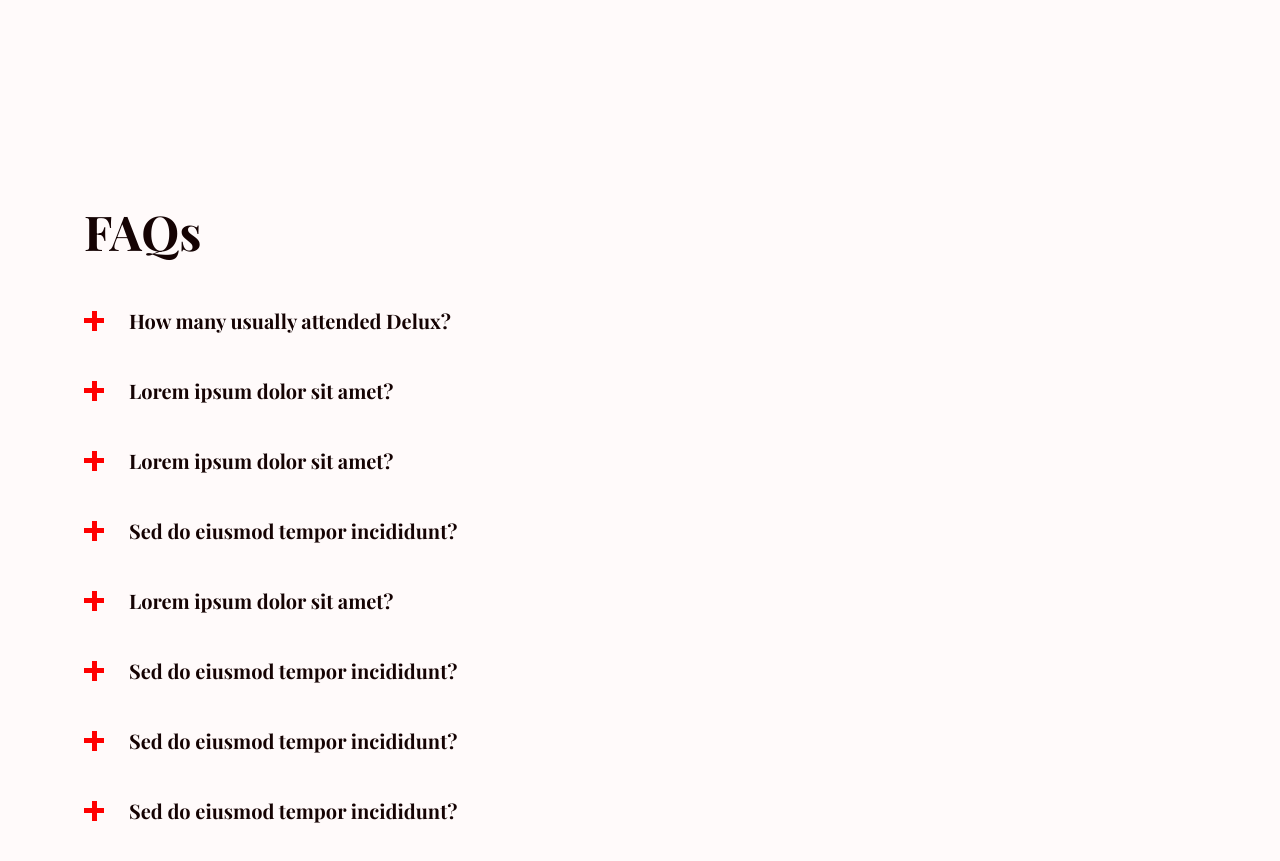
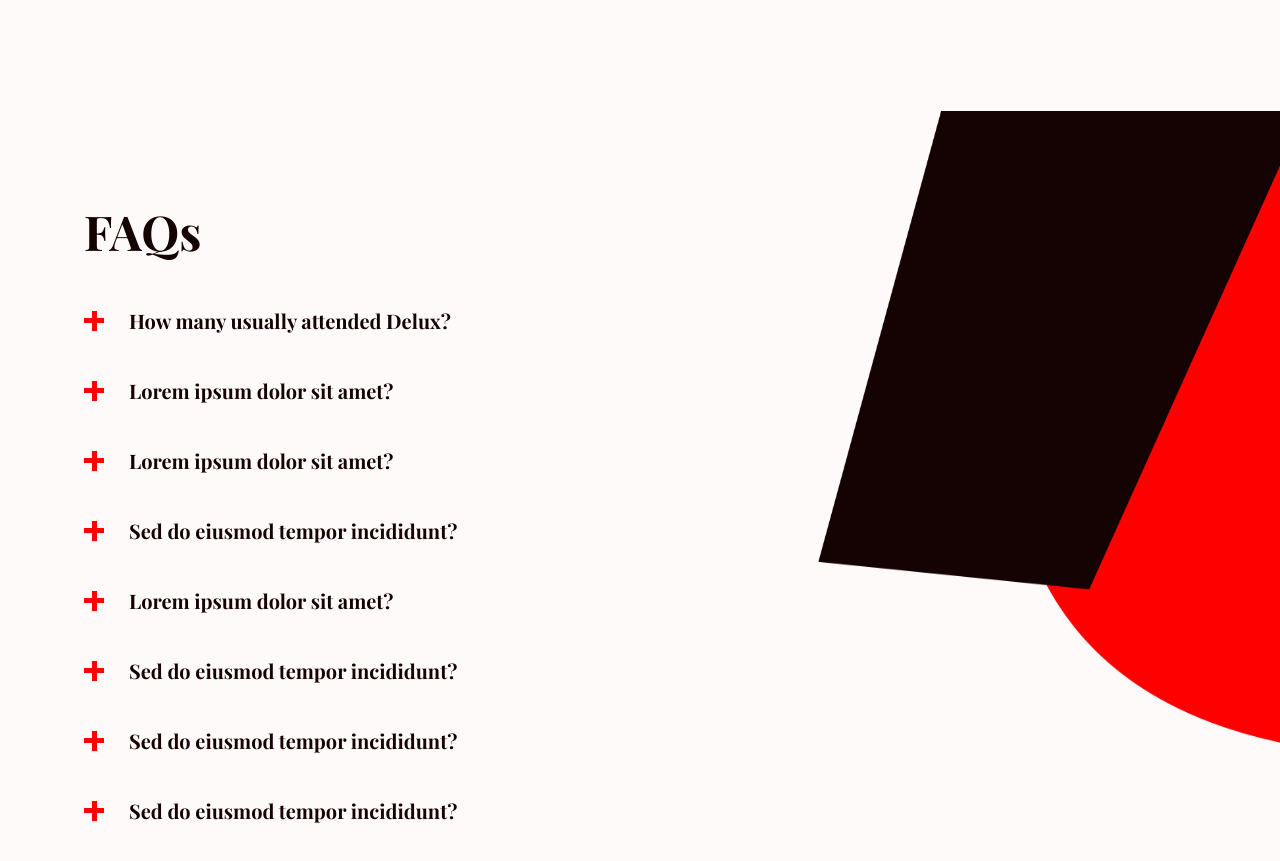
Before and after one commit to gigaamiridze/Delux, a website: page index.html in a window 1280 px wide. Shown: the part 3937-4798 px from the top of the page. Drawn offline with nearby package versions, Linux system fonts and the light colour scheme.

Commit message:
Added image and its styles

```diff
--- a/index.html
+++ b/index.html
@@ -446,6 +446,7 @@
             </div>
           </div>
         </div>
+        <img src="./images/shapes/faq-shape.png" class="faq-shape" alt="FAQ Shape">
       </div>
     </section>
     <script src="./js/change-navbar.js"></script>
--- a/sass/main/_faqs.scss
+++ b/sass/main/_faqs.scss
@@ -5,6 +5,8 @@
 #FAQs {
   background-color: $snow;
   padding: 90px 0;
+  position: relative;
+  overflow-x: hidden;
   .container {
     @extend %container;
     .FAQs-content {
@@ -60,5 +62,11 @@
         }
       }
     }
+    .faq-shape {
+      @include size(40%, 100%, 80%);
+      position: absolute;
+      top: 0;
+      right: -50px;
+    }
   }
 }
```
Also changed, not shown: css/style.css, images/shapes/delux.png, images/shapes/faq-shape.png (added).
